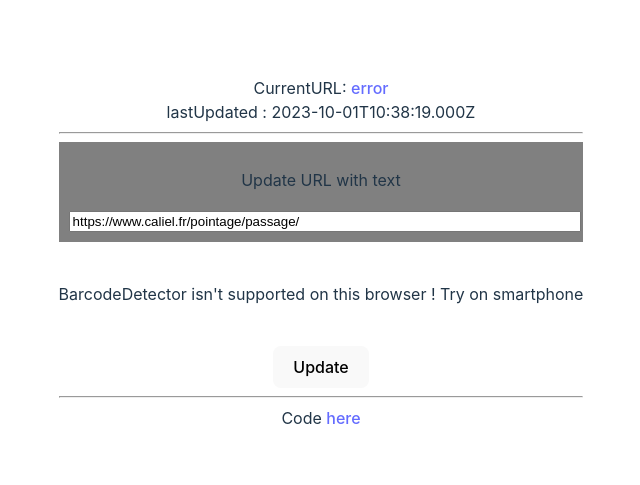
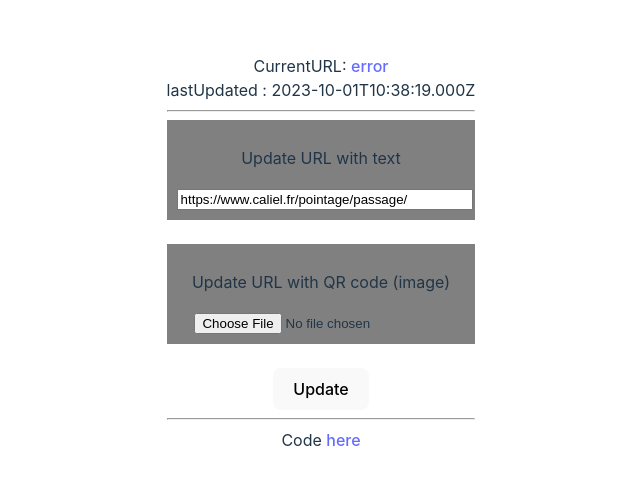
Before and after one commit to Its-Just-Nans/shared-qr-code, a Svelte app: page / in a window 1280 px wide. Shown: the part 147-632 px from the top of the page, without its empty margins (319-959 px from the left). Built offline with nearby package versions, Linux system fonts and the light colour scheme; no server answers.

Commit message:
fix: better

```diff
--- a/src/App.svelte
+++ b/src/App.svelte
@@ -41,23 +41,17 @@
         <input class="i-text" type="text" bind:value={newUrl} />
     </div>
     <br />
-    {#if "BarcodeDetector" in window}
-        <div class="type">
-            <p>Update URL with QR code (image)</p>
-            <input type="file" bind:files on:input={() => {}} />
-        </div>
-    {:else}
-        <p>BarcodeDetector isn't supported on this browser ! Try on smartphone</p>
-    {/if}
+    <div class="type">
+        <p>Update URL with QR code (image)</p>
+        <input type="file" bind:files on:input={() => {}} />
+    </div>
     <br />
     {#if showButton}
         <button
             on:click={async () => {
                 try {
                     let toUpdate = "";
-                    if ("BarcodeDetector" in window && files && files[0]) {
-                        // errors += "Reading File...";
-                        // const data = await readFile();
+                    if (files && files[0]) {
                         errors += "Reading QR code...\n";
                         const urls = await readQRCode(files[0]);
                         errors += "Finished\n";
```
